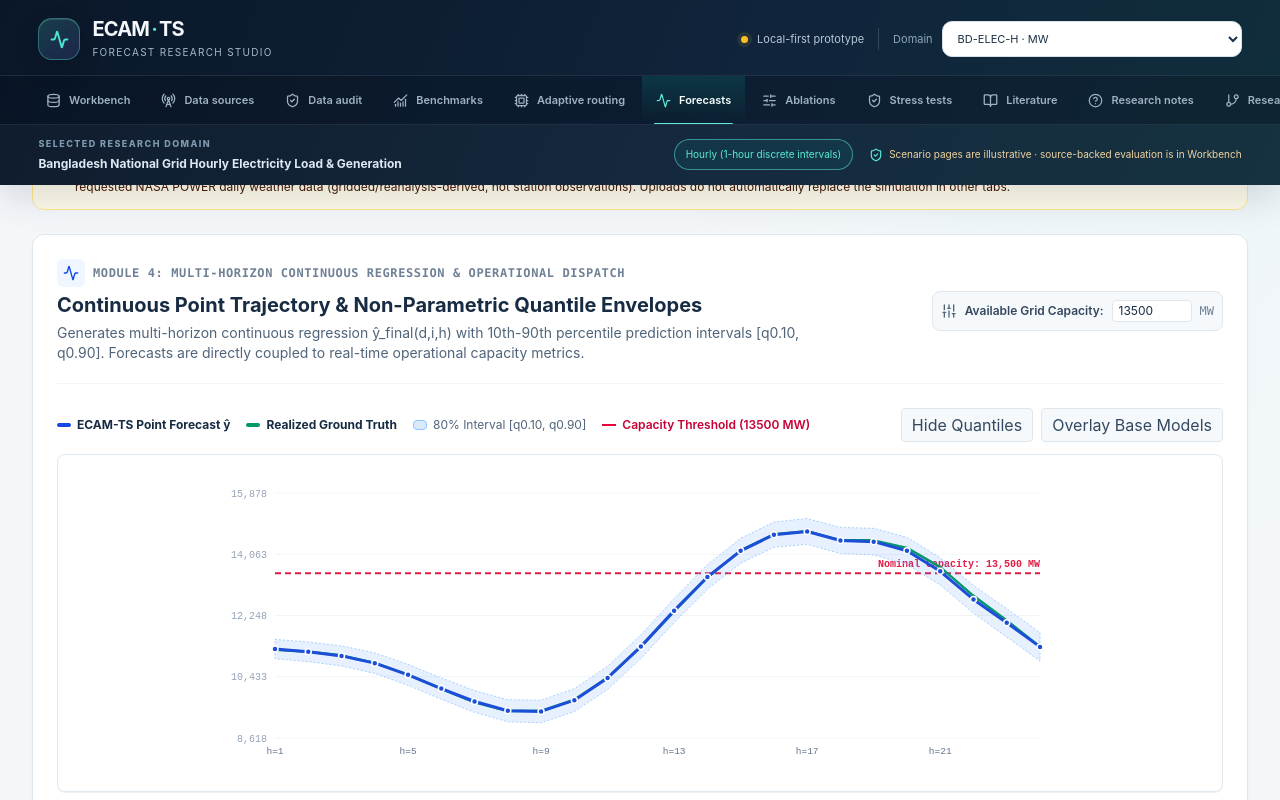
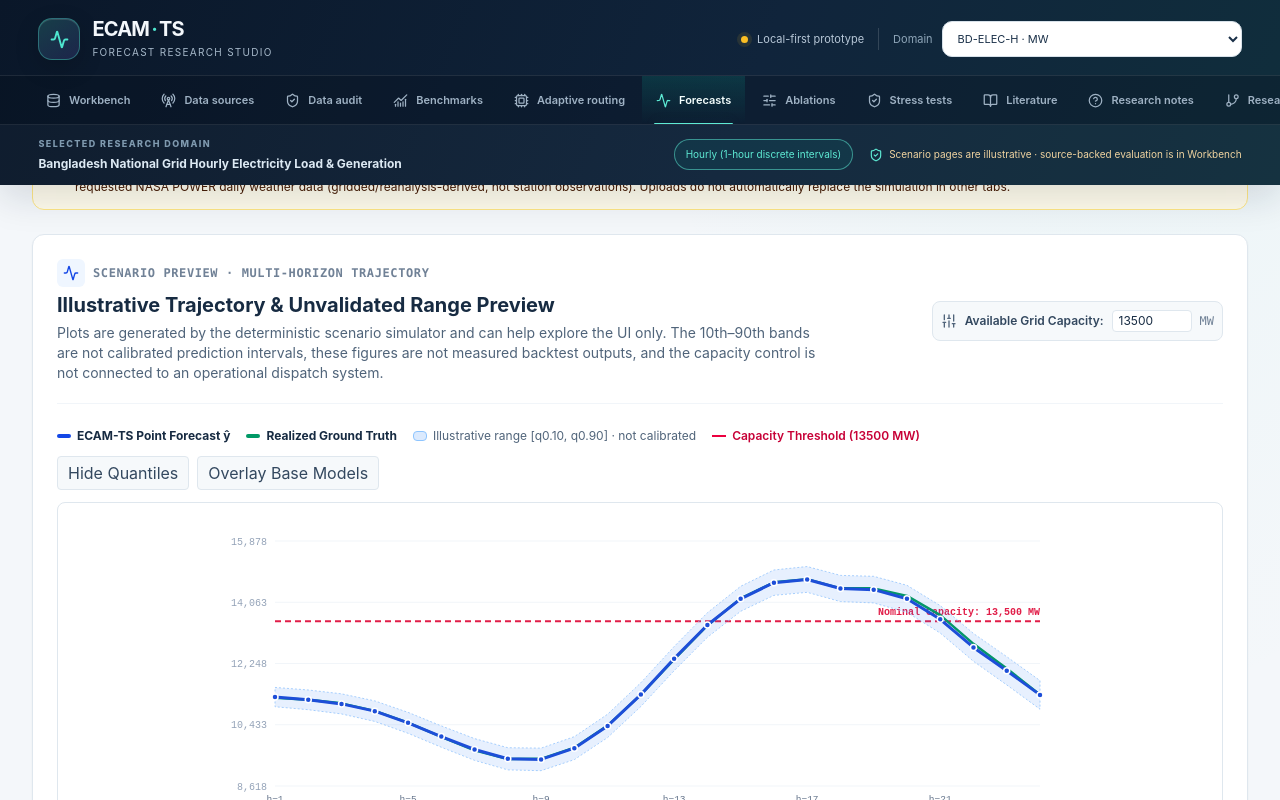
Before and after one commit to arafatalsaidrifat/ECAM-TS, a React (Vite) app: page / in a window 1280 px wide. Both pictures are taken after a click on the button "Forecasts". Shown: the part 610-1410 px from the top of the page. Built offline with nearby package versions, Linux system fonts and the light colour scheme.

Commit message:
Clarify simulated forecast trajectories and uncalibrated ranges

```diff
--- a/src/components/ContinuousForecastModule.tsx
+++ b/src/components/ContinuousForecastModule.tsx
@@ -90,7 +90,7 @@ export const ContinuousForecastModule: React.FC<ContinuousForecastModuleProps> =
   const capacityY = selectedDomain === 'BD-ELEC-H' ? getY(gridCapacityMW) : null;
 
   const handleCopyTable = () => {
-    let t = `| Horizon Step | Timestamp | ECAM-TS Point (${dataset.unit}) | 10th-90th Interval | Actual | Absolute Error |\n`;
+    let t = `| Horizon Step | Timestamp | ECAM-TS Point (${dataset.unit}) | Illustrative band (uncalibrated) | Actual | Absolute Error |\n`;
     t += `| :--- | :--- | :--- | :--- | :--- | :--- |\n`;
     forecastPoints.forEach((p) => {
       t += `| h=${p.step} | ${p.timestamp} | ${p.yHat} | [${p.q10}, ${p.q90}] | ${p.actual ?? 'N/A'} | ${p.error ?? 'N/A'} |\n`;
@@ -111,15 +111,14 @@ export const ContinuousForecastModule: React.FC<ContinuousForecastModuleProps> =
                 <Activity className="w-4 h-4" />
               </span>
               <span className="text-xs font-mono font-bold uppercase tracking-wider text-slate-500">
-                MODULE 4: MULTI-HORIZON CONTINUOUS REGRESSION & OPERATIONAL DISPATCH
+                SCENARIO PREVIEW · MULTI-HORIZON TRAJECTORY
               </span>
             </div>
             <h2 className="text-xl font-bold text-slate-900 mt-1">
-              Continuous Point Trajectory & Non-Parametric Quantile Envelopes
+              Illustrative Trajectory & Unvalidated Range Preview
             </h2>
             <p className="text-sm text-slate-600 mt-1 max-w-3xl">
-              Generates multi-horizon continuous regression ŷ_final(d,i,h) with 10th-90th percentile prediction intervals [q0.10, q0.90].
-              Forecasts are directly coupled to real-time operational capacity metrics.
+              Plots are generated by the deterministic scenario simulator and can help explore the UI only. The 10th–90th bands are not calibrated prediction intervals, these figures are not measured backtest outputs, and the capacity control is not connected to an operational dispatch system.
             </p>
           </div>
 
@@ -158,7 +157,7 @@ export const ContinuousForecastModule: React.FC<ContinuousForecastModuleProps> =
               {showQuantiles && (
                 <div className="flex items-center gap-1.5">
                   <span className="w-3.5 h-2.5 bg-blue-100 border border-blue-300 rounded-sm" />
-                  <span className="text-slate-600">80% Interval [q0.10, q0.90]</span>
+                  <span className="text-slate-600">Illustrative range [q0.10, q0.90] · not calibrated</span>
                 </div>
               )}
 
```
